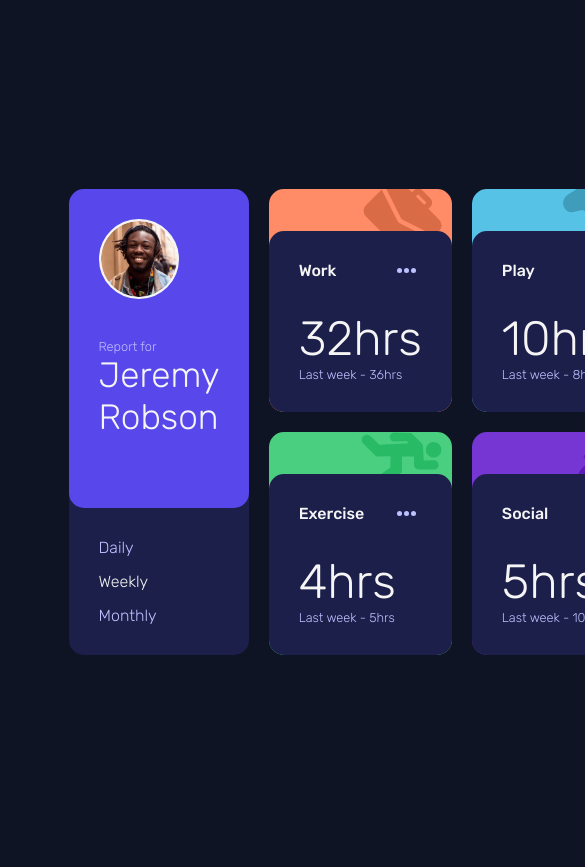
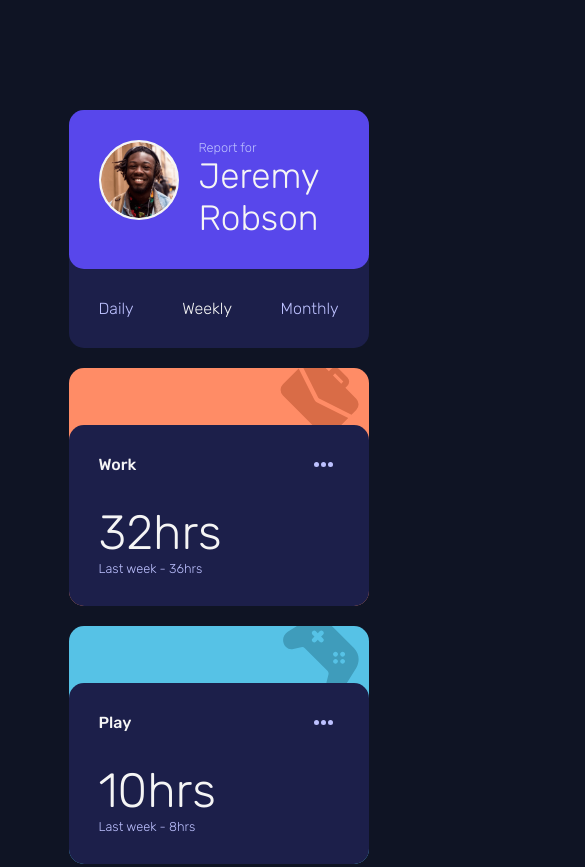
Before and after one commit to EmanMahm0ud/Time-tracking-dashboard, a plain HTML site: page index.html in a window 390 px wide. Shown: the top 867 px of the page, 585 px wide, since content can reach past the window. Before the commit the page ends 844 px from the top, so only its background shows below. Drawn offline with Linux system fonts and the light colour scheme.

Commit message:
Add responsive style

```diff
--- a/CSS/style.css
+++ b/CSS/style.css
@@ -49,6 +49,7 @@ p {
 
 .main-card img {
     width: 80px;
+    height: 80px;
     margin-bottom: 40px;
     border-radius: 50%;
     display: block;
@@ -129,6 +130,7 @@ p {
 
 .card .content {
     padding: 30px;
+    margin-top: 50px;
     border-radius: 15px;
     background-color: hsl(235, 46%, 20%);
 }
@@ -174,7 +176,43 @@ p {
 }
 
 /* --------------------------- */
-/*
-@media screen  {
 
-} */
+@media only screen and (min-width:  375px) and (max-width: 1440px) {
+
+    body {
+        height: auto;
+        margin: 100px 0;
+    }
+
+    main {
+        grid-template-columns: 1fr;
+        grid-template-rows: repeat(7, 1fr);
+    }
+
+    .main-card {
+        grid-row: 1/1;
+    }
+
+    .main-card img, h1 {
+        margin-bottom: 0;
+        margin-right: 20px;
+    }
+
+    .main-card .profile {
+        display: flex;
+    }
+
+    .main-card header {
+        align-self: center;
+    }
+
+    .main-card article {
+        display: flex;
+        justify-content: space-between;
+        align-items: center;
+    }
+
+    .main-card article p {
+        margin-bottom: 0;
+    }
+}
```
